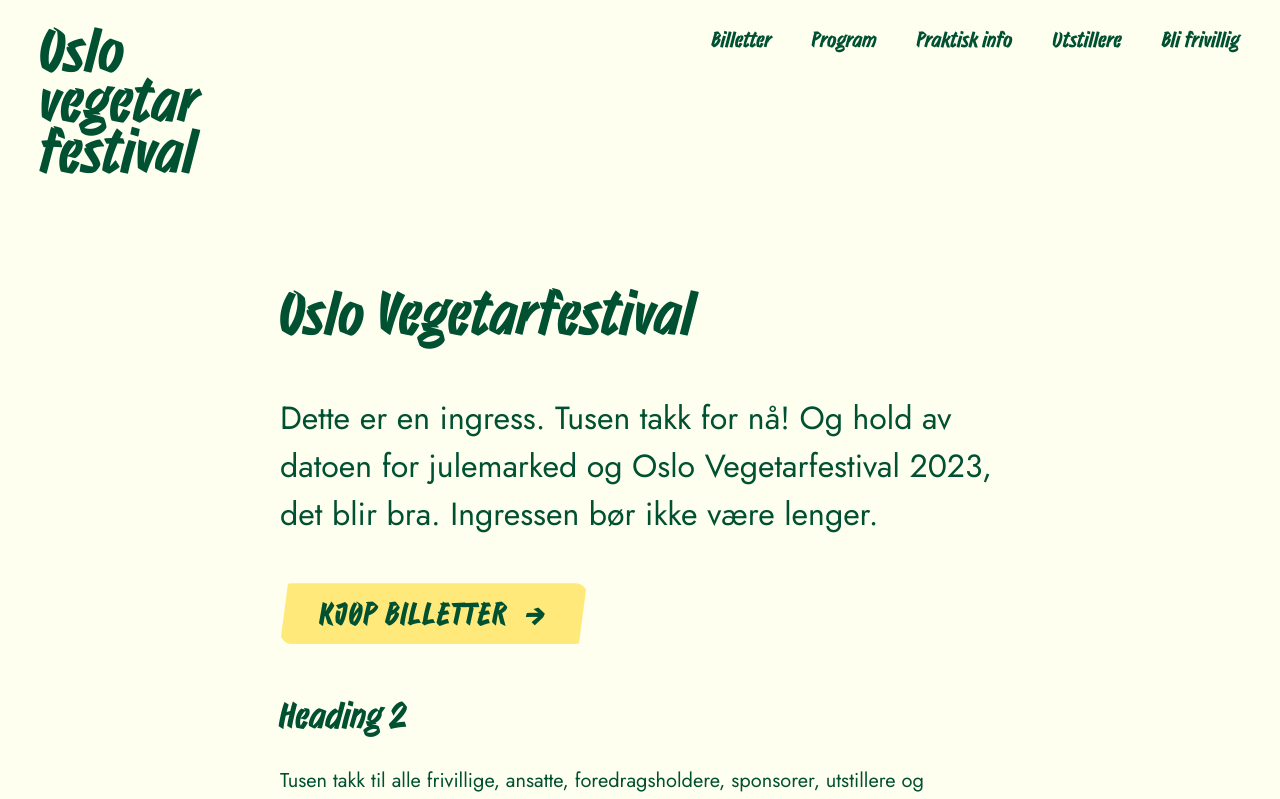
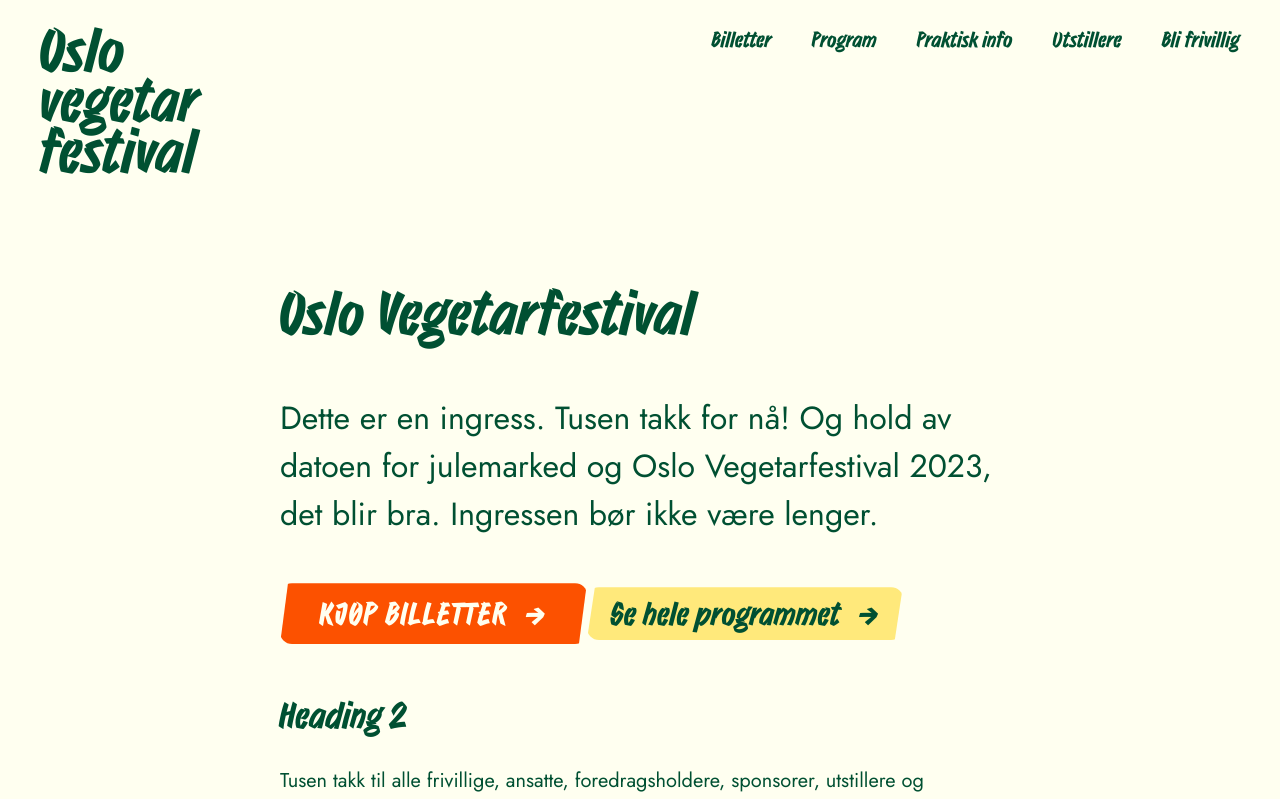
Before and after one commit to oslovegetarfestival/oslovegetarfestival.no, a Next.js app in the folder web/: page /testside in a window 1280 px wide. Shown: the top 799 px of the page. Built offline with nearby package versions, Linux system fonts and the light colour scheme.

Commit message:
sketching secondary buttons

```diff
--- a/web/pages/testside.tsx
+++ b/web/pages/testside.tsx
@@ -23,6 +23,7 @@
             Vegetarfestival 2023, det blir bra. Ingressen bør ikke være lenger.
           </p>
           <button>Kjøp billetter</button>
+          <button className="button--secondary">Se hele programmet</button>
           <h2>Heading 2</h2>
           <p>
             Tusen takk til alle frivillige, ansatte, foredragsholdere,
--- a/web/styles/core.scss
+++ b/web/styles/core.scss
@@ -27,8 +27,8 @@
   font-family: 'Strike';
   font-weight: 500;
   font-size: 1.5rem;
-  color: inherit;
-  background-color: var(--color-banana);
+  background-color: var(--color-kaki);
+  color: var(--color-oatmilk);
   padding: var(--spacing-2) var(--spacing-7);
   border: none;
   border-radius: var(--border-radius);
@@ -43,11 +43,22 @@
   }
 
   &:hover {
-    background-color: var(--color-aubergine);
+    background-color: var(--color-kale);
     cursor: pointer;
 
     &:after {
       transform: translateX(20%);
+    }
+  }
+
+  &--secondary {
+    padding: var(--spacing-1) var(--spacing-5);
+    background-color: var(--color-banana);
+    color: var(--color-kale);
+    text-transform: none;
+    letter-spacing: normal;
+    &:hover {
+      background-color: var(--color-aubergine);
     }
   }
 }
--- a/web/styles/variables.scss
+++ b/web/styles/variables.scss
@@ -10,6 +10,8 @@
   --color-aubergine: #d7bbf8;
   --color-banana: #ffe97b;
   --color-pumpkin: #fca77b;
+  --color-kaki: #FC5100;
+  --color-eggfruit: #FDCC0C;
 
   // Spacing
   --spacing-1: 4px;
```
